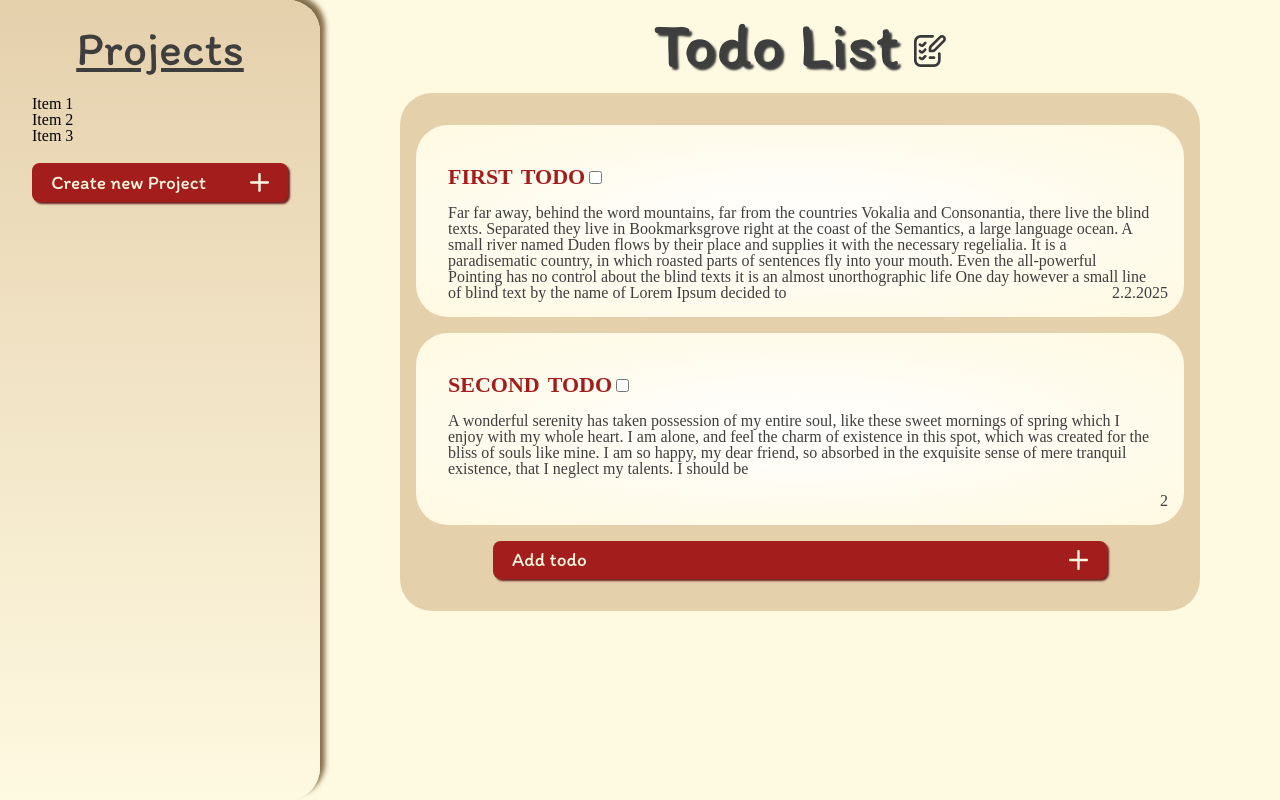
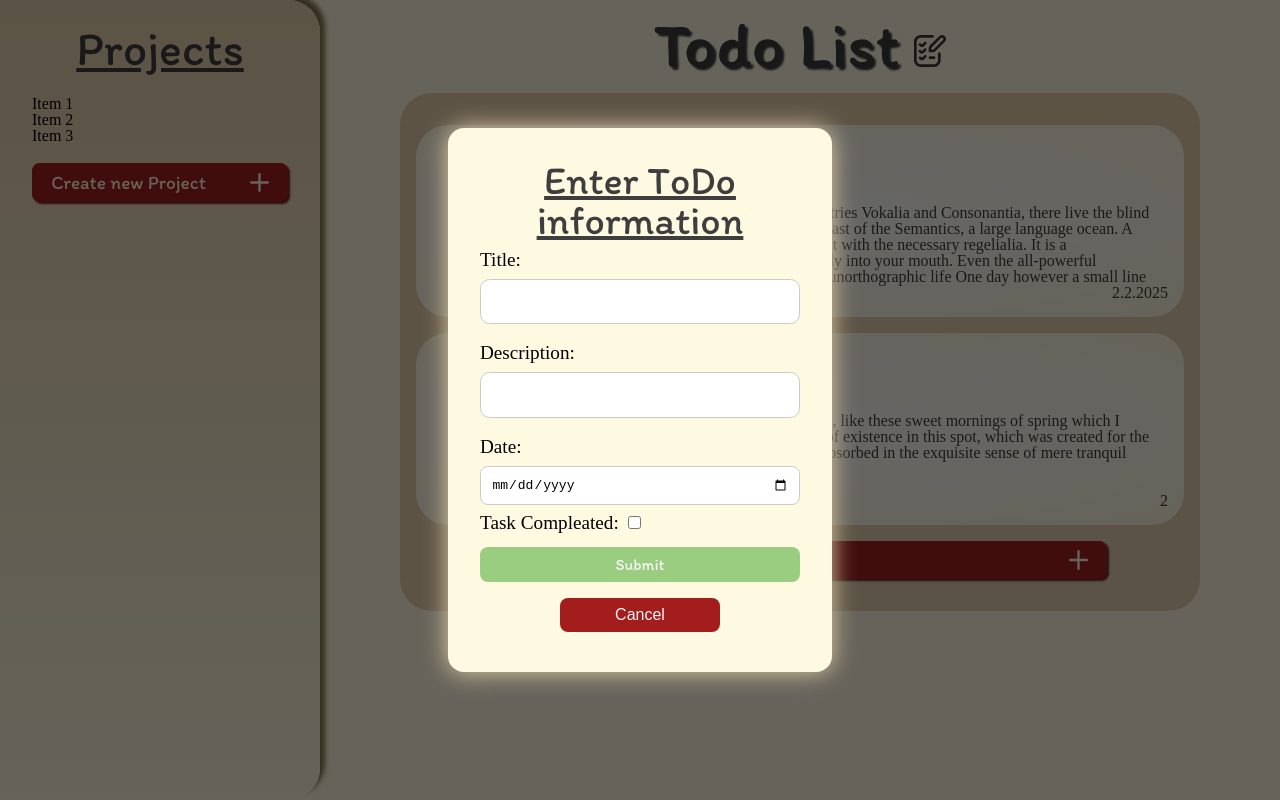
Before and after one commit to bymajka/OdinTodoList, a website built with webpack: page src/index.html in a window 1280 px wide. Both pictures are taken after a click on the button "Add todo". Built offline with nearby package versions, Linux system fonts and the light colour scheme; a web font is replaced by a local one.

Commit message:
Created visual representation of input form for future Todos

```diff
--- a/src/index.js
+++ b/src/index.js
@@ -5,8 +5,18 @@ import { logger } from "./logger";
 import createToDoItem from "./createToDo";
 import { createProject } from "./createProject";
 import { renderProject } from "./renderToDoList";
+import { renderPopUpForm } from "./renderPopUpForm";
 
 const currentDate = new Date();
+const addToDoButton = document.querySelector('.add-todo');
+
+addToDoButton.addEventListener('click', () => {
+    renderPopUpForm();
+    const overlay = document.getElementById('pop-up-overlay');
+    overlay.classList.toggle('show');
+})
+
+
 
 animate();
 const item = createToDoItem("first todo", "Far far away, behind the word mountains, far from the countries Vokalia and Consonantia, there live the blind texts. Separated they live in Bookmarksgrove right at the coast of the Semantics, a large language ocean. A small river named Duden flows by their place and supplies it with the necessary regelialia. It is a paradisematic country, in which roasted parts of sentences fly into your mouth. Even the all-powerful Pointing has no control about the blind texts it is an almost unorthographic life One day however a small line of blind text by the name of Lorem Ipsum decided to", `${currentDate.getDate()}.${currentDate.getMonth() + 1}.${currentDate.getFullYear()}`, 1);
--- /dev/null
+++ b/src/renderPopUpForm.js
@@ -0,0 +1,59 @@
+export const renderPopUpForm = () => {
+    const overlayContainer = document.createElement('div');
+    overlayContainer.classList.add('overlay-container');
+    overlayContainer.id = "pop-up-overlay";
+
+    const popUpWindow = document.createElement('div');
+    popUpWindow.classList.add('pop-up-window');
+
+    const form = document.createElement('form');
+
+    const h1 = document.createElement('h1');
+    h1.innerHTML = "Enter ToDo information";
+
+    const title = createLabelInput("Title", true);
+    const desc = createLabelInput("Description", true);
+    const date = createLabelInput("Date", true);
+    date.input.type = 'date';
+    const compleated = createLabelInput("Task Compleated", false);
+    compleated.input.type = "checkbox";
+    const compleateContainer = document.createElement('div');
+    compleateContainer.classList.add('compleate-block');
+    addElementsToParent(compleateContainer, [compleated.label, compleated.input]);
+
+    const submitButton = document.createElement('button');
+    submitButton.innerHTML = "Submit";
+    submitButton.type = "submit";
+    submitButton.classList.add("submit-form");
+
+    const cancelButton = document.createElement('button');
+    cancelButton.innerHTML = "Cancel";
+    cancelButton.classList.add("cancel");
+
+    addElementsToParent(form, [h1, title.label, title.input, desc.label, desc.input, date.label, date.input, compleateContainer, submitButton]);
+
+    popUpWindow.appendChild(form);
+    popUpWindow.appendChild(cancelButton);
+    overlayContainer.appendChild(popUpWindow);
+
+    document.body.appendChild(overlayContainer);
+
+    cancelButton.addEventListener('click', () => {
+        overlayContainer.remove();
+    });
+}
+
+const createLabelInput = (name, required) => {
+    const label = document.createElement('label');
+    label.innerHTML = `${name}: `;
+    const input = document.createElement('input');
+    input.required = required;
+
+    return {label, input};
+}
+
+const addElementsToParent = (parent, arr) => {
+    arr.forEach(element => {
+        parent.appendChild(element);
+    });
+}
--- a/src/renderToDoList.js
+++ b/src/renderToDoList.js
@@ -6,6 +6,13 @@ export const renderProject = (project) => {
     const h1 = document.createElement('h1');
 
     h1.innerHtml = project.name;
+
+    project.toDoList.forEach(item => {
+        projectSection.appendChild(renderToDo(item));
+    });
+
+    toDoContainer.insertBefore(projectSection, toDoContainer.firstChild);
+}
 
 const renderToDo = (toDoItem) => {
     const renderedToDo = document.createElement('div');
@@ -29,10 +36,3 @@ export const renderProject = (project) => {
 
     return renderedToDo;
 }
-
-    project.toDoList.forEach(item => {
-        projectSection.appendChild(renderToDo(item));
-    });
-
-    toDoContainer.insertBefore(projectSection, toDoContainer.firstChild);
-}
--- a/src/styles.css
+++ b/src/styles.css
@@ -328,8 +328,133 @@ h1 img {
     filter: brightness(0) saturate(100%) invert(10%) sepia(1%) saturate(668%) hue-rotate(321deg) brightness(107%) contrast(70%);
 }
 
-input[type="checkbox"] {
-    background-color: #3e3e3e;
+.overlay-container {
+    display: none;
+    position: fixed;
+    top: 0;
+    left: 0;
+    width: 100%;
+    height: 100%;
+    background-color: rgba(0, 0, 0, 0.6);
+    justify-content: center;
+    align-items: center;
+    opacity: 0;
+    transition: opacity 0.3s ease;
+}
+
+.pop-up-window {
+    background: var(--background-color);
+    padding: 2em;
+    border-radius: 1em;
+    box-shadow: 0 0 1.5em var(--shadow-color);
+    width: 20em;
+    text-align: center;
+    opacity: 0;
+    transform: scale(0.8);
+    animation: fadeInUp 0.5s ease-out forwards;
+}
+
+.pop-up-window h1 {
+    margin: 0;
+    font-size: 2.5em;
+    text-shadow: none;
+    text-decoration: underline;
+}
+
+.pop-up-window form {
+    display: flex;
+    flex-direction: column;
+}
+
+.pop-up-window label {
+    margin: 0.5em 0;
+    font-size: 1.2em;
+    align-self: flex-start;
+}
+
+.pop-up-window input {
+    padding: 0.8em;
+    margin-bottom: 0.6em;
+    border: 1px solid #ccc;
+    border-radius: 0.6em;
+    font-size: 1em;
+    width: 100%;
+    box-sizing: border-box;
+}
+
+.compleate-block input {
+    width: auto;
+}
+
+.compleate-block {
+    align-self: flex-start;
+}
+
+.submit-form,
+.cancel {
+    padding: 0.5em 0;
+    border: #ccc;
+    border-radius: 0.5em;
+    margin: 0.5em 0;
+    color: whitesmoke;
+}
+
+.submit-form {
+    width: 100%;
+    background-color: #9acd80;
+
+    font-family: 'Itim';
+    transition: 1s;
+}
+
+.submit-form:hover {
+    background-color: #68c43b;
+    transition: 1s;
+}
+
+.cancel {
+    width: 10em;
+    background-color: var(--accent-color);
+}
+
+.cancel:hover {
+    background-color: var(--accent-color);
+    animation: cancel-anim 2s ease-in-out backwards;
+}
+
+@keyframes cancel-anim {
+    0% {
+        transform: translateX(2px);
+    }
+
+    25% {
+        transform: translateX(-2px);
+    }
+
+    50% {
+        transform: translateX(2px);
+    }
+
+    75% {
+        transform: translateX(-2px);
+    }
+}
+
+@keyframes fadeInUp {
+    from {
+        opacity: 0;
+        transform: translateY(20px);
+    }
+
+    to {
+        opacity: 1;
+        transform: translateY(0);
+    }
+}
+
+.overlay-container.show {
+    display: flex;
+    opacity: 1;
 }
 
 @keyframes fadeRotateOut {
```
Lines whose indentation alone changed are shown as unchanged.
